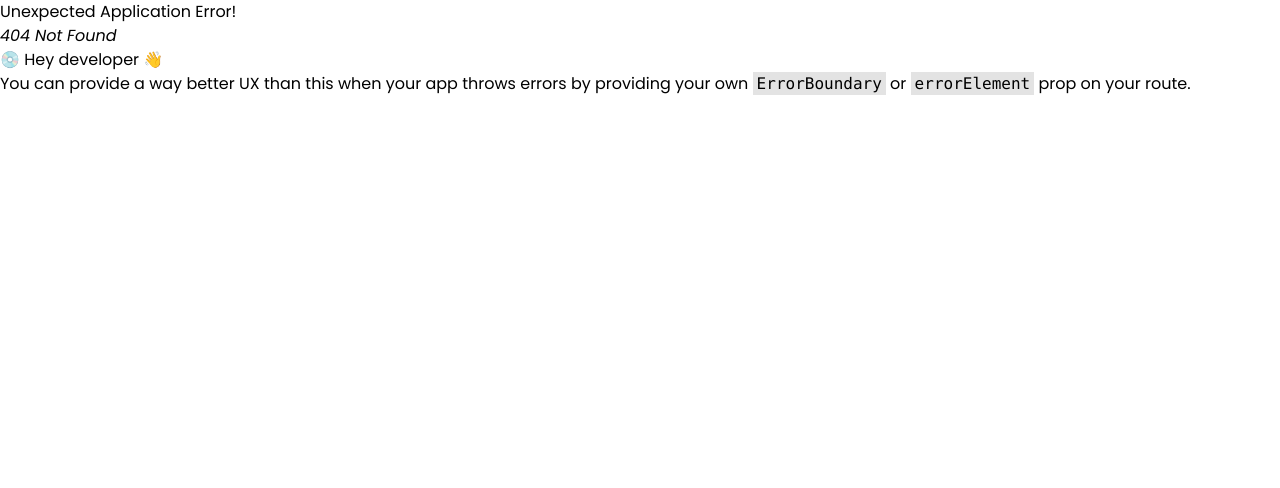
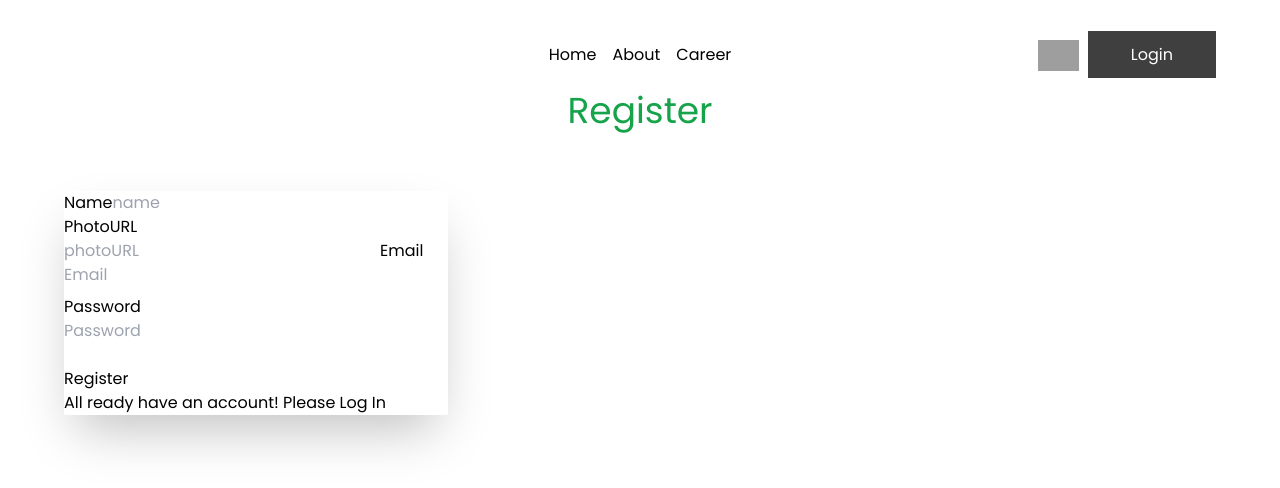
Before and after one commit to Nazmul5691/dragon-news, a React (Vite) app: page /auth/register in a window 1280 px wide. Before the commit this address had no page. Shown: the top 488 px of the page. Built offline with nearby package versions, Linux system fonts and the light colour scheme; no server answers; grey boxes are pictures that could not be loaded.

Commit message:
complete sign in and sign up functionality

```diff
--- a/package.json
+++ b/package.json
@@ -10,6 +10,7 @@
     "preview": "vite preview"
   },
   "dependencies": {
+    "firebase": "^11.6.0",
     "localforage": "^1.10.0",
     "match-sorter": "^8.0.0",
     "moment": "^2.30.1",
--- a/src/components/Navbar.jsx
+++ b/src/components/Navbar.jsx
@@ -1,10 +1,15 @@
 import { Link } from "react-router-dom";
 import userIcon from "../assets/user.png"
+import { useContext } from "react";
+import { AuthContext } from "../providers/AuthProvider";
 
 const Navbar = () => {
+
+    const {user, logOutUser} = useContext(AuthContext);
+
     return (
         <div className="flex justify-between ">
-            <div className="flex-1"></div>
+            <div className="flex-1">{user && user.email}</div>
             <div className="flex-1 space-x-4 flex justify-center items-center">
                 <Link to='/'>Home</Link>
                 <Link to='/about'>About</Link>
@@ -12,7 +17,15 @@ const Navbar = () => {
             </div>
             <div className="flex flex-1 gap-[9px] items-center justify-end">
                 <div><img className="w-[41px]" src={userIcon} alt="" /></div>
-                <div><button className="px-[43px] py-3 bg-[#403F3F] text-white">Login</button></div>
+                <div>
+                    {
+                        user ?
+                        <button onClick={logOutUser} className="px-[43px] py-3 bg-[#403F3F] text-white">Log Out</button>
+                        :
+                        <Link to='/auth/login' className="px-[43px] py-3 bg-[#403F3F] text-white">Login</Link>
+                    }
+
+                </div>
             </div>
         </div>
     );
--- /dev/null
+++ b/src/firebase/firebase.config.js
@@ -0,0 +1,20 @@
+// Import the functions you need from the SDKs you need
+import { initializeApp } from "firebase/app";
+import { getAuth } from "firebase/auth";
+
+// TODO: Add SDKs for Firebase products that you want to use
+// https://firebase.google.com/docs/web/setup#available-libraries
+
+// Your web app's Firebase configuration
+const firebaseConfig = {
+  apiKey: "AIzaSyCktKCGEC51gqk25vxvjltQIvqco3jDVdQ",
+  authDomain: "dragon-news-auth-e76e9.firebaseapp.com",
+  projectId: "dragon-news-auth-e76e9",
+  storageBucket: "dragon-news-auth-e76e9.firebasestorage.app",
+  messagingSenderId: "1043935312024",
+  appId: "1:1043935312024:web:c1f9d804c22d119b4df8ed"
+};
+
+// Initialize Firebase
+const app = initializeApp(firebaseConfig);
+export const auth = getAuth(app);
--- /dev/null
+++ b/src/layouts/AuthLayout.jsx
@@ -0,0 +1,14 @@
+import { Outlet } from "react-router-dom";
+import Navbar from "../components/Navbar";
+
+
+const AuthLayout = () => {
+    return (
+        <div className="max-w-6xl mx-auto pt-10">
+            <Navbar />
+            <Outlet></Outlet>
+        </div>
+    );
+};
+
+export default AuthLayout;
--- a/src/main.jsx
+++ b/src/main.jsx
@@ -3,9 +3,12 @@ import { createRoot } from 'react-dom/client'
 import './index.css'
 import { RouterProvider } from 'react-router-dom'
 import routers from './routes/routers.jsx'
+import AuthProvider from './providers/AuthProvider.jsx'
 
 createRoot(document.getElementById('root')).render(
   <StrictMode>
-    <RouterProvider router={routers} />
+    <AuthProvider>
+      <RouterProvider router={routers} />
+    </AuthProvider>
   </StrictMode>,
 )
--- /dev/null
+++ b/src/pages/Login.jsx
@@ -0,0 +1,67 @@
+
+import { useContext } from "react";
+import { Link } from "react-router-dom";
+import { AuthContext } from "../providers/AuthProvider";
+
+
+const Login = () => {
+
+    const {logInUser} = useContext(AuthContext)
+
+   const handleLogin = (e) =>{
+        e.preventDefault();
+
+        const form = e.target;
+        const email = form.email.value;
+        const password = form.password.value;
+
+        console.log(email, password);
+
+        logInUser(email, password)
+        .then(result =>{
+            console.log(result);
+            alert('user successfully login')
+        })
+        .catch(error =>{
+            console.log(error);
+        })
+   }
+
+
+    return (
+        <div>
+            <h1 className="text-4xl text-green-600 py-5 text-center">Log In</h1>
+            <form onSubmit={handleLogin}>
+                <div className="hero bg-base-200 py-10">
+                    <div className="card bg-base-100 w-full max-w-sm shrink-0 shadow-2xl">
+                        <div className="card-body">
+                            <fieldset className="fieldset">
+                                <label className="fieldset-label">Email</label>
+                                <input type="email" name="email" className="input" placeholder="Email" />
+                                <div className="py-2 relative ">
+                                    <div className="">
+                                        <label className="fieldset-label mb-1">Password</label>
+                                        <input type="password" name="password" className="input" placeholder="Password" />
+                                    </div>
+
+                                </div>
+                                <div><a className="link link-hover">Forgot password?</a></div>
+                                <button className="btn btn-neutral mt-4">Log In</button>
+                            </fieldset>
+
+
+                            <p>New to this website? Please  <Link to="/auth/register">Register</Link> </p>
+
+                            {/* <button onClick={handleGoogleSignIn} className="btn-ghost">Sign In With Google </button> */}
+
+                        </div>
+                    </div>
+
+                </div>
+
+            </form>
+        </div>
+    );
+};
+
+export default Login;
--- /dev/null
+++ b/src/pages/Register.jsx
@@ -0,0 +1,69 @@
+
+import { useContext } from "react";
+import { Link, useNavigate } from "react-router-dom";
+import { AuthContext } from "../providers/AuthProvider";
+
+
+const Register = () => {
+
+    const { createUser } = useContext(AuthContext);
+
+    const handleRegister = (e) => {
+
+        e.preventDefault();
+        console.log('register coming soon');
+
+        const form = new FormData(e.target)
+        const name = form.get("name")
+        const photo = form.get("photo")
+        const email = form.get("email")
+        const password = form.get("password")
+
+        console.log(name, photo, email, password);
+
+        createUser(email, password)
+            .then(result =>{
+                console.log(result);
+            })
+            .catch(error =>{
+                console.log(error.message);
+            })
+
+    }
+
+
+
+    return (
+        <div>
+            <h1 className="text-4xl text-green-600 py-5 text-center">Register</h1>
+            <form onSubmit={handleRegister}>
+                <div className="hero bg-base-200 py-10">
+                    <div className="card bg-base-100 w-full max-w-sm shrink-0 shadow-2xl">
+                        <div className="card-body">
+                            <fieldset className="fieldset">
+                                <label className="fieldset-label">Name</label>
+                                <input type="text" name="name" className="input" placeholder="name" />
+                                <label className="fieldset-label">PhotoURL</label>
+                                <input type="text" name="photo" className="input" placeholder="photoURL" />
+                                <label className="fieldset-label">Email</label>
+                                <input type="email" name="email" className="input" placeholder="Email" />
+                                <div className="py-2 relative ">
+                                    <div className="">
+                                        <label className="fieldset-label mb-1">Password</label>
+                                        <input type="password" name="password" className="input" placeholder="Password" />
+                                    </div>
+                                </div>
+                                <button className="btn btn-neutral mt-4">Register</button>
+                            </fieldset>
+                            <p>All ready have an account! Please  <Link to="/auth/login">Log In</Link> </p>
+                        </div>
+                    </div>
+
+                </div>
+
+            </form>
+        </div>
+    );
+};
+
+export default Register;
--- /dev/null
+++ b/src/providers/AuthProvider.jsx
@@ -0,0 +1,58 @@
+import { createUserWithEmailAndPassword, onAuthStateChanged, signInWithEmailAndPassword, signOut } from "firebase/auth";
+import { createContext, useEffect, useState } from "react";
+import { auth } from "../firebase/firebase.config";
+
+export const AuthContext = createContext();
+
+
+const AuthProvider = ({children}) => {
+
+    const [user, setUser] = useState(null);
+
+
+    const createUser = (email, password) =>{
+        return createUserWithEmailAndPassword(auth, email, password)
+    }
+
+    const logOutUser = () =>{
+        return signOut(auth)
+    }
+
+    const logInUser = (email, password) =>{
+        return signInWithEmailAndPassword(auth, email, password)
+    }
+
+
+    useEffect(()=>{
+        const unsubscribe =  onAuthStateChanged(auth, (currentUser) =>{
+            if(currentUser){
+                console.log('last sign in user',currentUser);
+                setUser(currentUser)
+            }
+            else{
+                console.log('no user log in');
+                setUser(null)
+            }
+        })
+
+        return () =>{
+            unsubscribe();
+        }
+    },[])
+
+
+    const authInfo = {
+        createUser,
+        user,
+        logOutUser,
+        logInUser,
+    }
+
+    return (
+        <AuthContext.Provider value={authInfo}>
+            {children}
+        </AuthContext.Provider>
+    );
+};
+
+export default AuthProvider;
```
Also changed, not shown: src/routes/routers.jsx (+16 -2 lines), 1 other file (tests, documents, lock files or other folders).
